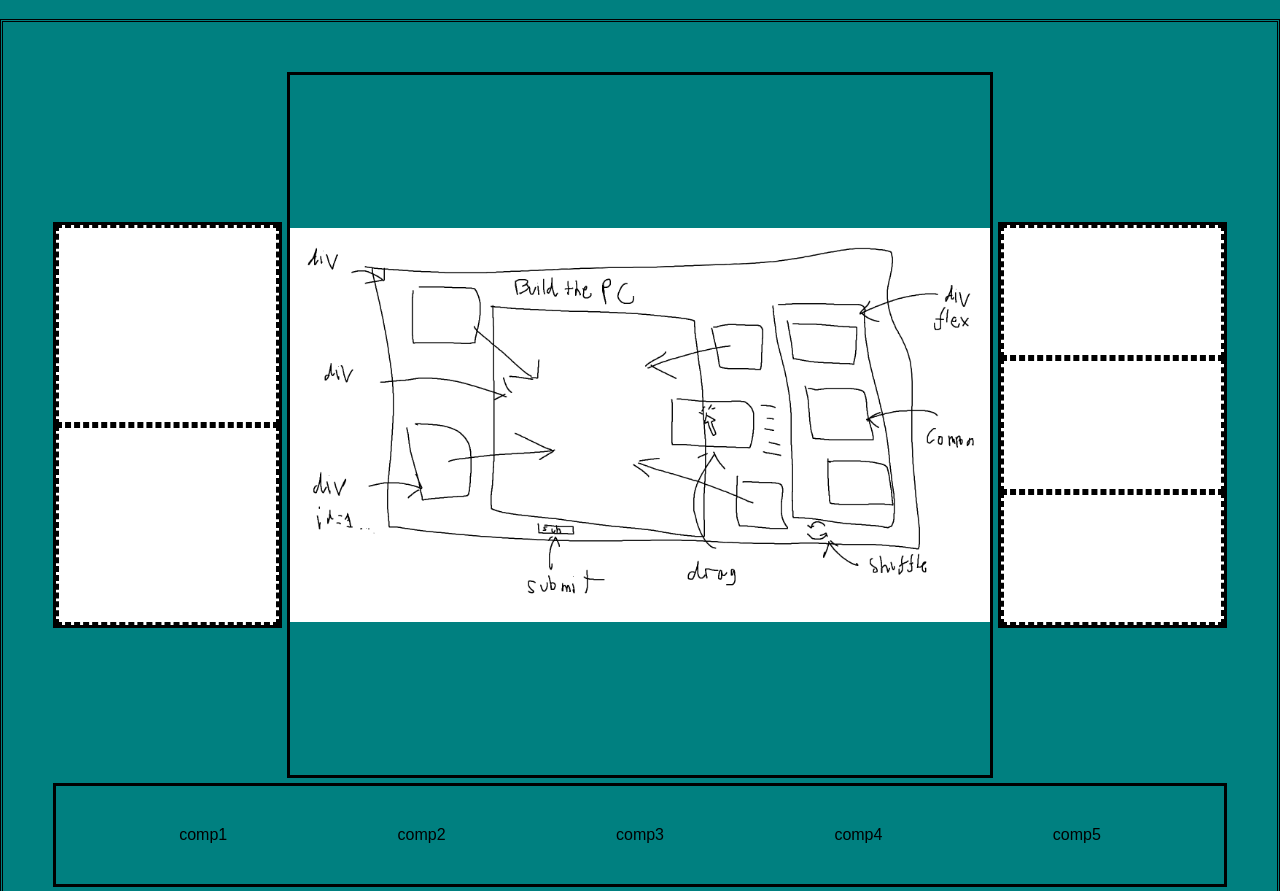
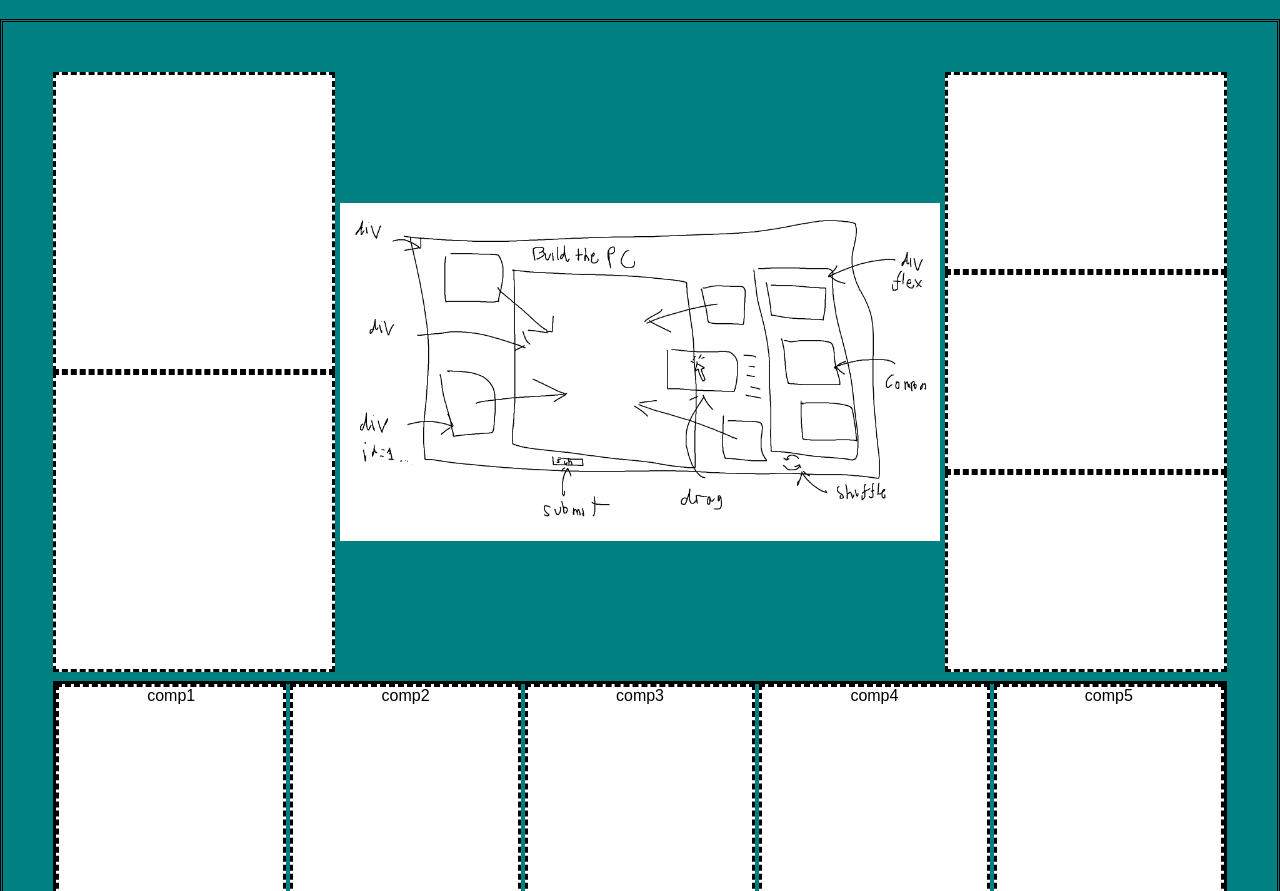
Before and after one commit to BotThunder501/Project-2, a plain HTML site: page index.html in a window 1280 px wide. Shown: the part 61-952 px from the top of the page. Drawn offline with Linux system fonts and the light colour scheme.

Commit message:
Minor update

```diff
--- a/assets/css/style.css
+++ b/assets/css/style.css
@@ -60,9 +60,9 @@ h1
 
 .border
 {
-    border-style: solid;
-    border-color: black;
-    height: 400px;
+    /* border-style: solid;
+    border-color: black; */
+    height: 600px;
     width: 15px;
 }
 
@@ -82,23 +82,27 @@ h1
     background-size: contain;
     background-repeat: no-repeat;
     background-origin: padding-box;
-    height: 700px;
-    width: 700px;
-    border-color: black;
-    border-style: solid;
+    height: 600px;
+    width: 600px;
+    /* border-color: black;
+    border-style: solid; */
     flex: none;
 }
 
 #components
 {
-    padding: 40px;
+    height: 250px;
+    /* padding: 40px; */
     border-color: black;
     border-style: solid;
-    margin: 5px 0px;
+    margin: 9px 0px;
 }
 
 .funcomps
 {
+    background-color: white;
+    border-style: dashed;
+    border-color: black;
     text-align: center;
     width: 12%;
     flex: 1;
--- a/index.html
+++ b/index.html
@@ -36,7 +36,7 @@
                 <div id="gpu" class="funcomps">comp5</div>
             </div>
         </div>
-        <div class="row">
+        <div class="row three">
             <!-- submit answer -->
             <input type="submit" value="Submit" class="column two">
             <!-- <div class="column"></div> -->
```
